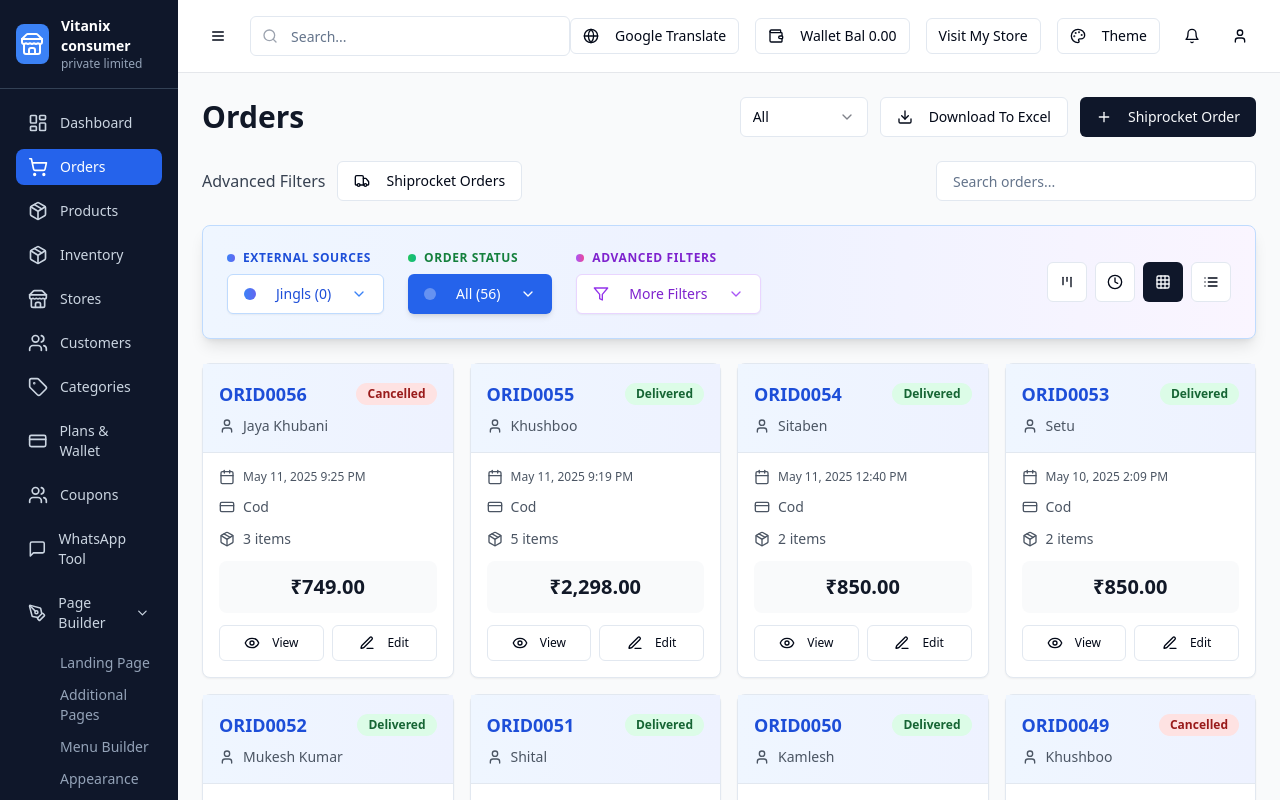
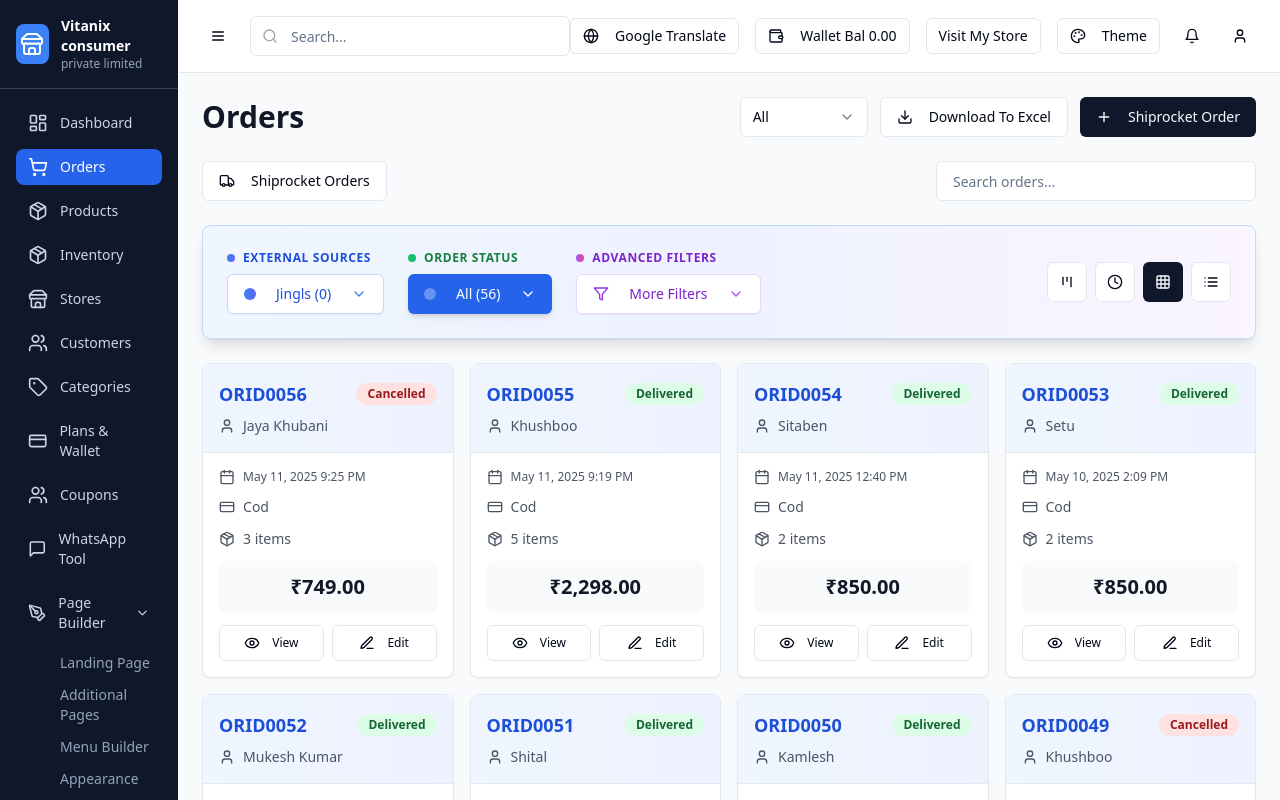
Before and after one commit to krishnan-naranapatty/zupain-storefront-hub, a React (Vite) app: page /orders in a window 1280 px wide. Shown: the top 800 px of the page. Built offline with nearby package versions, Linux system fonts and the light colour scheme.

Commit message:
Remove Advanced Filters label
Removed the "Advanced Filters" label from the `ShiprocketOrdersFilters` component.

```diff
--- a/src/components/OrdersHeader.tsx
+++ b/src/components/OrdersHeader.tsx
@@ -53,8 +53,6 @@ const OrdersHeader = ({ showShiprocketOrders = false, onToggleShiprocketOrders }
 
       <div className="flex items-center justify-between">
         <div className="flex items-center space-x-3">
-          <span className="text-gray-700 font-medium">Advanced Filters</span>
-
           {!showShiprocketOrders && (
             <Button
               variant="outline"
```
